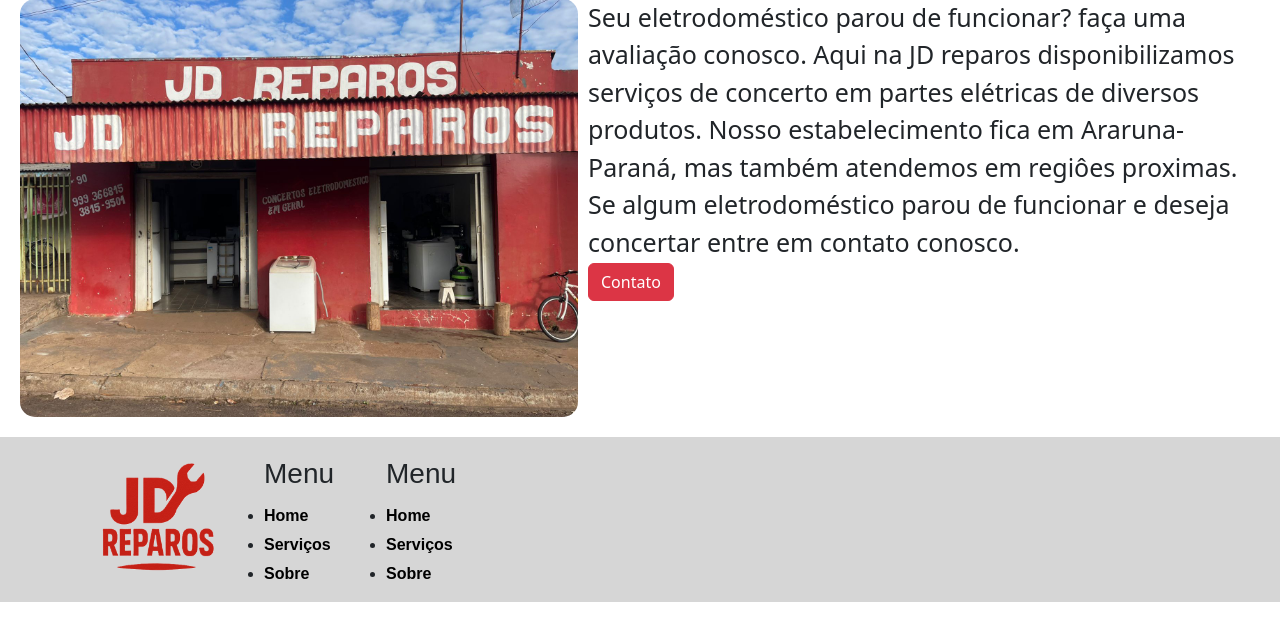
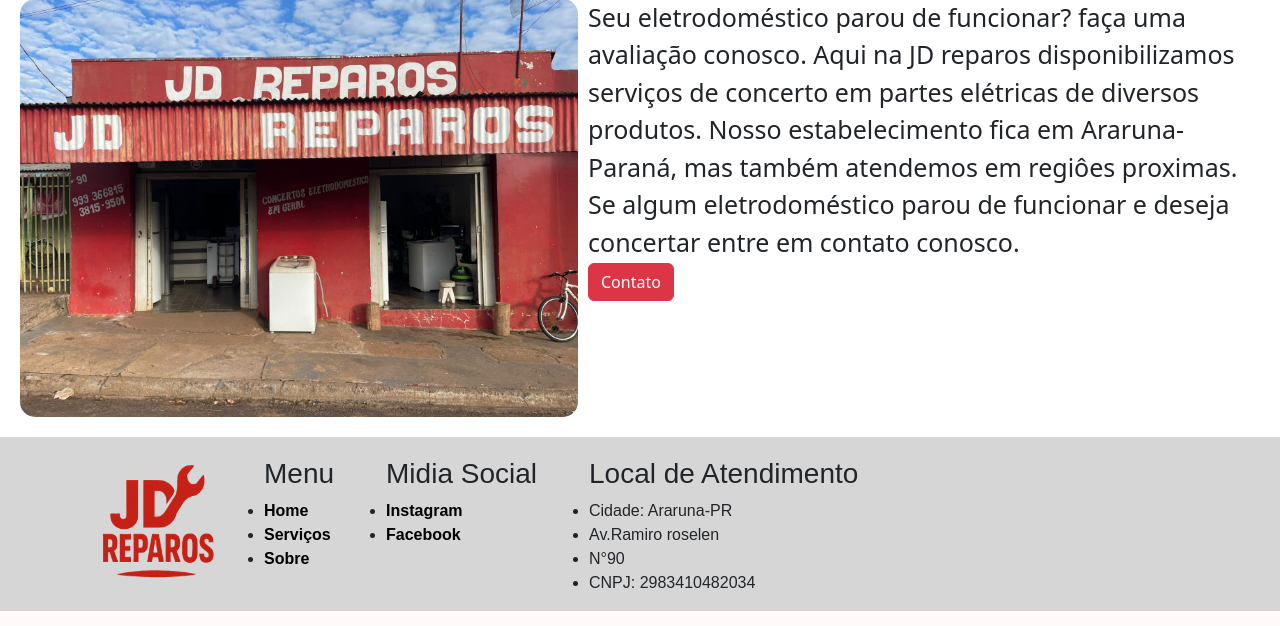
Before and after one commit to nondrack/JDreparosNovo, a PHP site: page / in a window 1280 px wide. Shown: the part 285-911 px from the top of the page. Run offline with PHP 8.4, Linux system fonts and the light colour scheme.

Commit message:
atualização site

```diff
--- a/css/style.css
+++ b/css/style.css
@@ -1,3 +1,8 @@
+*{
+  margin: 0%;
+  padding: 0;
+}
+
 .img-logo {
   width: 100px;
 }
@@ -51,6 +56,7 @@
   }
 }
 footer {
+
   background-color: rgb(214, 214, 214);
   .menu-footer {
     display: flex;
@@ -62,11 +68,7 @@ footer {
     flex-direction: row;
     font-family: arial;
     padding-top: 20px;
-    ul{
-      display: flex;
-      gap: 5px;
-      flex-direction: column;
-    }
+
     a{
       text-decoration: none;
       color: black;
--- /dev/null
+++ b/index.html
@@ -0,0 +1,98 @@
+<!DOCTYPE html>
+<html lang="pt-br">
+
+<head>
+  <meta charset="UTF-8">
+  <meta name="viewport" content="width=device-width, initial-scale=1.0">
+  <link href="https://cdn.jsdelivr.net/npm/bootstrap@5.3.6/dist/css/bootstrap.min.css" rel="stylesheet"
+    integrity="sha384-4Q6Gf2aSP4eDXB8Miphtr37CMZZQ5oXLH2yaXMJ2w8e2ZtHTl7GptT4jmndRuHDT" crossorigin="anonymous">
+  <link rel="stylesheet" href="css/style.css">
+  <title>JD reparos</title>
+</head>
+
+<body>
+  <header class="menu-header">
+    <nav class="navbar navbar-expand-lg bg-body-tertiary">
+      <div class="container-fluid">
+        <a> <img src="image/logo.png" class="img-logo" alt=""></a>
+        <button class="navbar-toggler" type="button" data-bs-toggle="collapse" data-bs-target="#navbarSupportedContent"
+          aria-controls="navbarSupportedContent" aria-expanded="false" aria-label="Toggle navigation">
+          <span class="navbar-toggler-icon"></span>
+        </button>
+        <div class="collapse navbar-collapse" id="navbarSupportedContent">
+          <ul class="navbar-nav m-auto m-2 mb-lg-0 ">
+            <li class="nav-item">
+              <a class="nav-link " href="index.html">Home</a>
+            </li>
+            <li class="nav-item">
+              <a class="nav-link" href="index.html">Sobre</a>
+            </li>
+            <li class="nav-item">
+              <a class="nav-link" href="index.html">Serviços</a>
+            </li>
+            </li>
+          </ul>
+          <a href="index.php" class="btn btn-danger">
+            Contato
+          </a>
+        </div>
+      </div>
+    </nav>
+  </header>
+  <main>
+    <div class="logo-nome">
+      <h1>JD reparos</h1>
+      <h3>em eletrodomesticos</h3>
+    </div>
+    <div class="banner">
+      <img src="image/banner.jpg" class="img-banner" alt="JD reparos">
+      <p>Seu eletrodoméstico parou de funcionar? faça uma avaliação conosco. Aqui na JD reparos
+        disponibilizamos serviços de concerto em partes elétricas de diversos produtos. Nosso
+        estabelecimento fica em Araruna-Paraná, mas também atendemos em regiôes proximas. Se algum
+        eletrodoméstico parou de funcionar e deseja concertar entre em contato conosco.
+        <br>
+        <a href="contato.php" class="btn btn-danger btn-banner">Contato</a>
+      </p>
+    </div>
+  </main>
+  <footer>
+
+    <div class="container">
+      <div class="menu-footer">
+        <img src="image/logo.png" alt="" style="width: 150px;">
+        <div class="menu">
+
+            <ul class="">
+              <h3>Menu</h3>
+              <li><a href="index.php">Home</a></li>
+              <li><a href="index.php">Serviços</a></li>
+              <li><a href="index.php">Sobre</a></li>
+            </ul>
+
+
+            <ul class="">
+              <h3>Midia Social</h3>
+              <li><a href="index.html">Instagram</a></li>
+              <li><a href="index.html">Facebook</a></li>
+            </ul>
+
+            <ul class="local">
+              <h3>Local de Atendimento</h3>
+              <li>Cidade: Araruna-PR</a></li>
+              <li>Av.Ramiro roselen</li>
+              <li>N°90</li>
+              <li>CNPJ: 2983410482034</li>
+            </ul>
+        </div>
+
+      </div>
+
+
+    </div>
+  </footer>
+
+</body>
+<script src="https://cdn.jsdelivr.net/npm/bootstrap@5.3.6/dist/js/bootstrap.bundle.min.js"
+  integrity="sha384-j1CDi7MgGQ12Z7Qab0qlWQ/Qqz24Gc6BM0thvEMVjHnfYGF0rmFCozFSxQBxwHKO" crossorigin="anonymous"></script>
+
+</html>
--- a/index.php
+++ /dev/null
@@ -1,83 +0,0 @@
-<!DOCTYPE html>
-<html lang="pt-br">
-<head>
-    <meta charset="UTF-8">
-    <meta name="viewport" content="width=device-width, initial-scale=1.0">
-    <link href="https://cdn.jsdelivr.net/npm/bootstrap@5.3.6/dist/css/bootstrap.min.css" rel="stylesheet"
-    integrity="sha384-4Q6Gf2aSP4eDXB8Miphtr37CMZZQ5oXLH2yaXMJ2w8e2ZtHTl7GptT4jmndRuHDT" crossorigin="anonymous">
-    <link rel = "stylesheet" href="css/style.css">
-    <title>JD reparos</title>
-    </head>
-<body>
-    <header class="menu-header">
-        <nav class="navbar navbar-expand-lg bg-body-tertiary">
-  <div class="container-fluid">
-    <a> <img src="image/logo.png" class="img-logo" alt=""></a>
-    <button class="navbar-toggler" type="button" data-bs-toggle="collapse" data-bs-target="#navbarSupportedContent" aria-controls="navbarSupportedContent" aria-expanded="false" aria-label="Toggle navigation">
-      <span class="navbar-toggler-icon"></span>
-    </button>
-    <div class="collapse navbar-collapse" id="navbarSupportedContent">
-      <ul class="navbar-nav m-auto m-2 mb-lg-0 ">
-        <li class="nav-item">
-          <a class="nav-link " href="#">Home</a>
-        </li>
-        <li class="nav-item">
-          <a class="nav-link" href="index.php">Sobre</a>
-        </li>
-        <li class="nav-item">
-          <a class="nav-link" href="index.php">Serviços</a>
-        </li>
-        </li>
-      </ul>
-      <a href="index.php" class="btn btn-danger">
-        Contato
-    </a>
-    </div>
-  </div>
-</nav>
-    </header>
-    <main>
-      <div class="logo-nome">
-      <h1>JD reparos</h1>
-      <h3>em eletrodomesticos</h3>
-      </div>
-      <div class="banner">
-        <img src="image/banner.jpg" class="img-banner" alt="JD reparos">
-        <p>Seu eletrodoméstico parou de funcionar? faça uma avaliação conosco. Aqui na JD reparos
-          disponibilizamos serviços de concerto em partes elétricas de diversos produtos. Nosso
-          estabelecimento fica em Araruna-Paraná, mas também atendemos em regiôes proximas. Se algum
-          eletrodoméstico parou de funcionar e deseja concertar entre em contato conosco.
-          <br>
-          <a href="contato.php" class="btn btn-danger btn-banner">Contato</a>
-          </p>
-          </div>
-    </main>
-    <footer>
-
-      <div class="container">
-        <div class="col-md3 mb-4 menu-footer">
-        <img src="image/logo.png" alt="" style="width: 150px;">
-        <div class="menu">
-          <ul>
-            <h3>Menu</h3>
-            <li><a href="index.php">Home</a></li>
-            <li><a href="index.php">Serviços</a></li>
-            <li><a href="index.php">Sobre</a></li>
-        </ul>
-        <ul>
-            <h3>Menu</h3>
-            <li><a href="index.php">Home</a></li>
-            <li><a href="index.php">Serviços</a></li>
-            <li><a href="index.php">Sobre</a></li>
-        </ul>
-        </div>
-
-</div>
-
-
-      </div>
-    </footer>
-
-</body>
-<script src="https://cdn.jsdelivr.net/npm/bootstrap@5.3.6/dist/js/bootstrap.bundle.min.js" integrity="sha384-j1CDi7MgGQ12Z7Qab0qlWQ/Qqz24Gc6BM0thvEMVjHnfYGF0rmFCozFSxQBxwHKO" crossorigin="anonymous"></script>
-</html>
```
